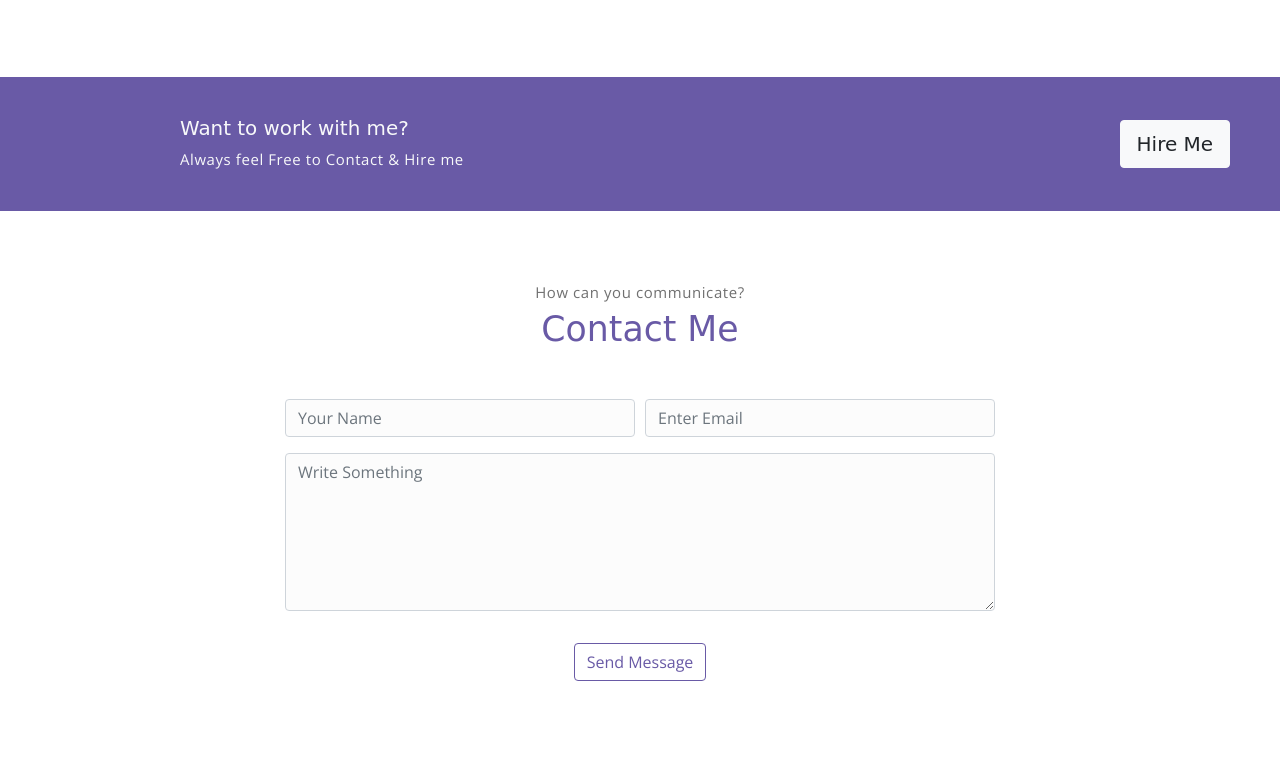
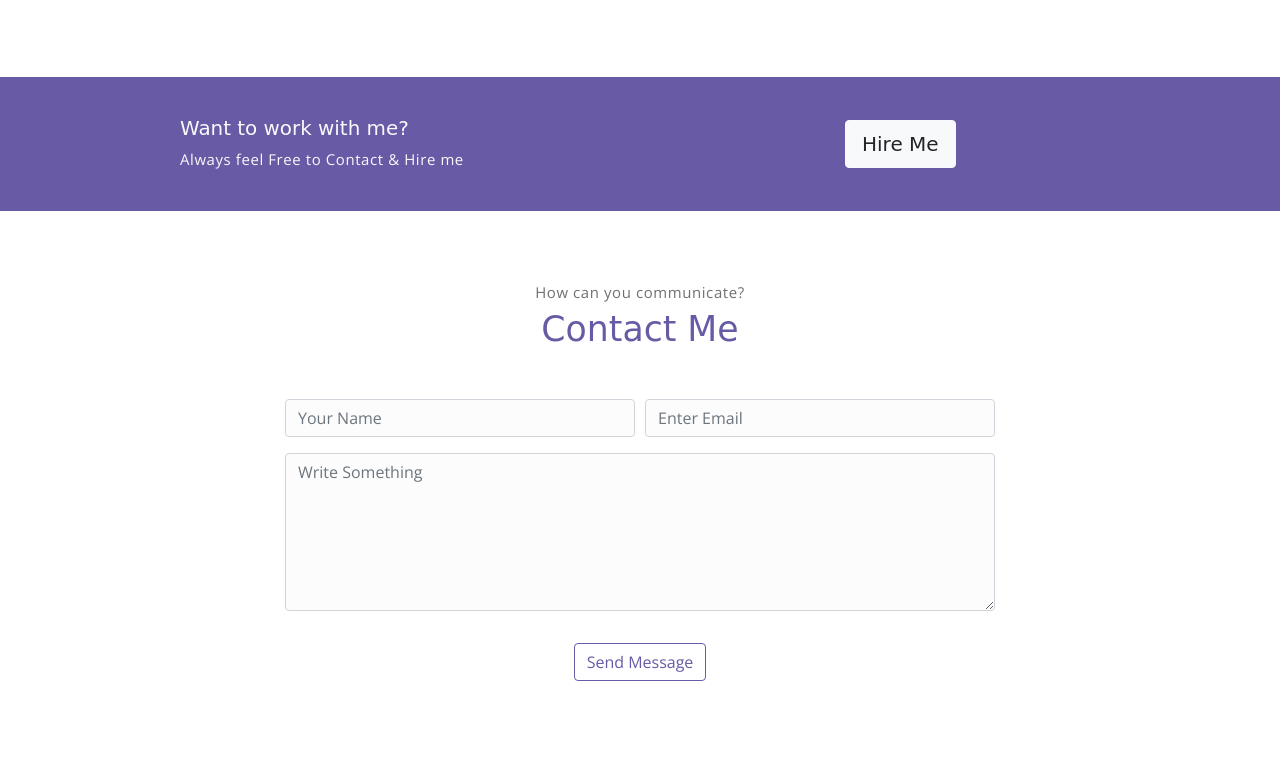
Before and after one commit to Yashpal366/PersonalPortfolio, a plain HTML site: page index.html in a window 1280 px wide. Shown: the part 2260-3020 px from the top of the page. Drawn offline with nearby package versions, Linux system fonts and the light colour scheme; a web font is replaced by a local one.

Commit message:
hire button css

```diff
--- a/index.html
+++ b/index.html
@@ -263,8 +263,8 @@
                     <h6 class="title text-light">Want to work with me?</h6>
                     <p class="m-0 text-light">Always feel Free to Contact & Hire me</p>
                 </div>
-                <a href="#contact">
-                <div class="col-sm offset-sm-2 offset-md-3">
+                <a href="#contact" class="col-sm offset-sm-2 offset-md-3">
+                <div >
                     <button class="btn btn-lg my-font btn-light rounded">Hire Me</button>
                 </div>
                 </a>
```
